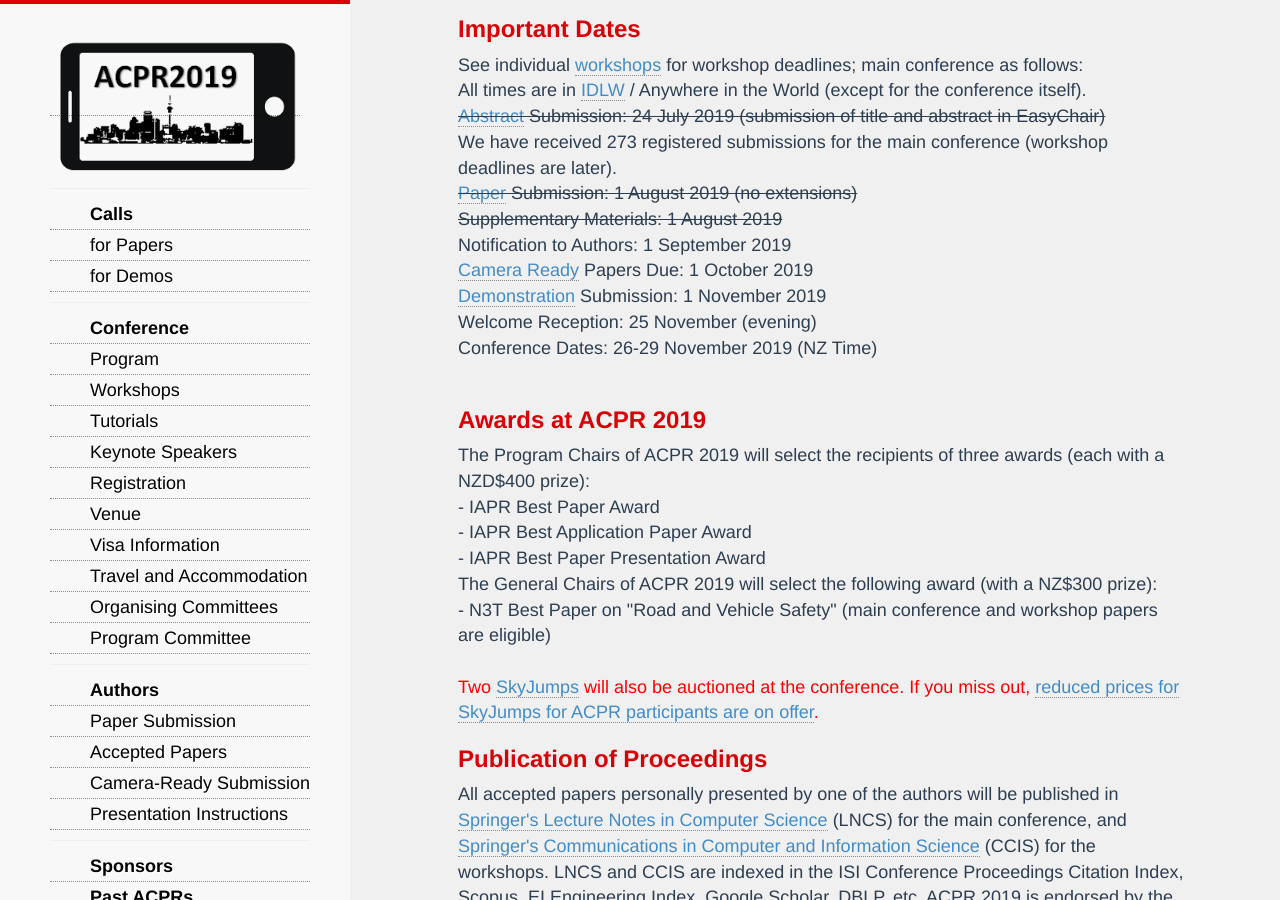
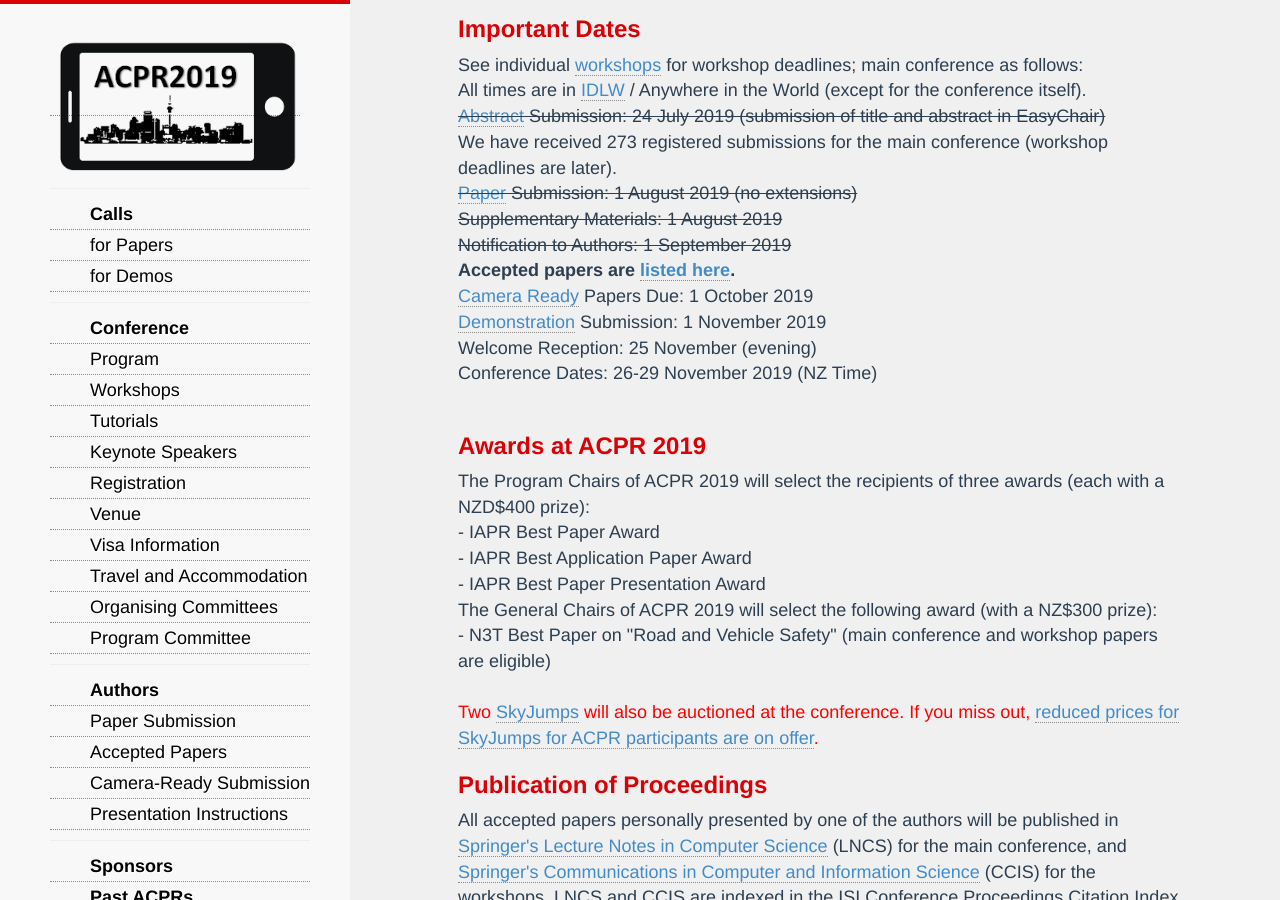
Before and after one commit to AndrewChenUoA/ACPR2019, a Jekyll site: the page built from index.html, in a window 1280 px wide and 900 px high, scrolled down 1643 px. Built offline with Jekyll 4.4.1, drawn with Linux system fonts in a browser that asks for light colours; nearby versions of some CDN libraries; Markdown is read by kramdown in place of the engine named in the settings.

Commit message:
Add that papers are accepted elsewhere.

```diff
--- a/cfp.html
+++ b/cfp.html
@@ -4,6 +4,8 @@
 <div>
 <h3>Call for Papers</h3>
 <b><a href="/images/acpr2019_cfp.pdf">PDF Version</a></b><br/><br/>
+
+<b>Accepted papers are <a href="/accepted.html">listed here</a>.</b><br/><br/>
 
 ACPR 2019 solicits high-quality original research for publication in its main conference and co-located workshops. All accepted papers will be published in <a href="https://www.springer.com/gp/computer-science/lncs">Springer's Lecture Notes in Computer Science</a> (LNCS, indexed in the ISI Conference Proceedings Citation Index, Scopus, EI Engineering Index, Google Scholar, DBLP, etc.). Topics of interest include all aspects of pattern recognition including, but not limited to:<br/><br/>
 
@@ -59,7 +61,7 @@
 <s><a href="submission.html">Abstract</a> Submission: 24 July 2019 (submission of title and abstract in EasyChair)</s><br/>
 <s><a href="submission.html">Paper</a> Submission: 1 August 2019 (no extensions)</s><br/>
 <s>Supplementary Materials: 8 August 2019</s><br/>
-Notification to Authors: 1 September 2019<br/>
+<s>Notification to Authors: 1 September 2019</s><br/>
 <a href="camera-ready.html">Camera Ready</a> Papers Due: 1 October 2019<br/>
 Conference Dates: 26-29 November 2019<br/><br/>
 </div>
--- a/index.html
+++ b/index.html
@@ -37,7 +37,8 @@
   We have received 273 registered submissions for the main conference (workshop deadlines are later).<br/>
   <s><a href="submission.html">Paper</a> Submission: 1 August 2019 (no extensions)</s><br/>
   <s>Supplementary Materials: 1 August 2019</s><br/>
-  Notification to Authors: 1 September 2019<br/>
+  <s>Notification to Authors: 1 September 2019</s><br/>
+  <b>Accepted papers are <a href="/accepted.html">listed here</a>.</b><br/>
   <a href="camera-ready.html">Camera Ready</a> Papers Due: 1 October 2019<br/>
   <a href="cfd.html">Demonstration</a> Submission: 1 November 2019<br/>
   Welcome Reception: 25 November (evening)<br/>
--- a/submission.html
+++ b/submission.html
@@ -3,6 +3,9 @@
 ---
 <div>
 <h3>Paper Submission</h3>
+
+<b>Accepted papers are <a href="/accepted.html">listed here</a>.</b><br/><br/>
+
 Submissions will be processed within the <a href="https://easychair.org/conferences/?conf=acpr2019">EasyChair system</a>. Submissions need to follow the single-blind policy (i.e. authors are named in the submission but reviewers remain anonymous) and be formatted in <a href="https://www.springer.com/gp/computer-science/lncs/conference-proceedings-guidelines">LNCS style</a> (single column, not IEEE style), with a maximum of 14 pages (including references).<br/><br/>
 All times are in <a href="https://time.is/IDLW">IDLW</a> / Anywhere in the World.<br/>
 <s>Abstract Submission: 24 July 2019 (submission of title and abstract in EasyChair)</s><br/>
```
